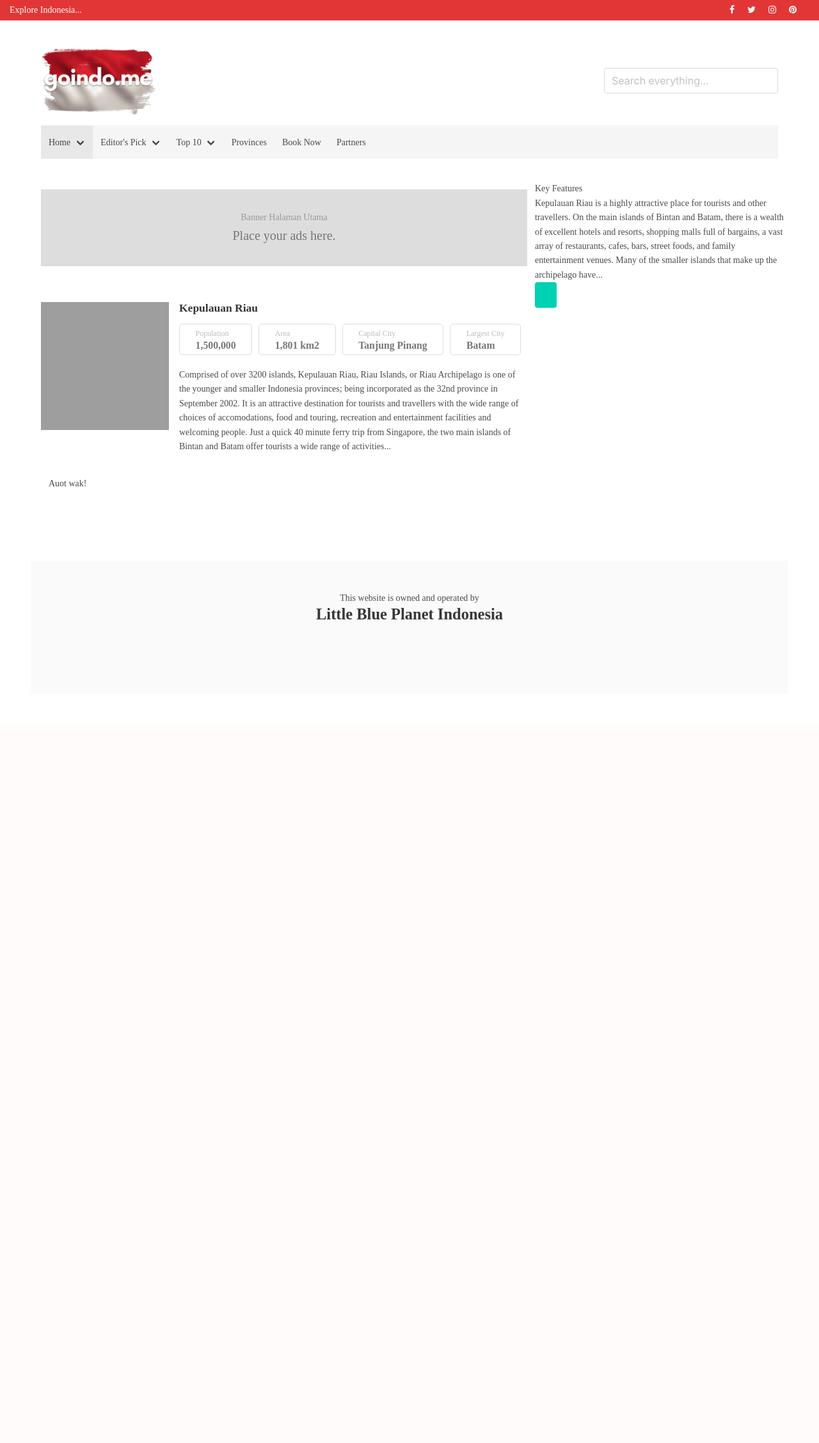
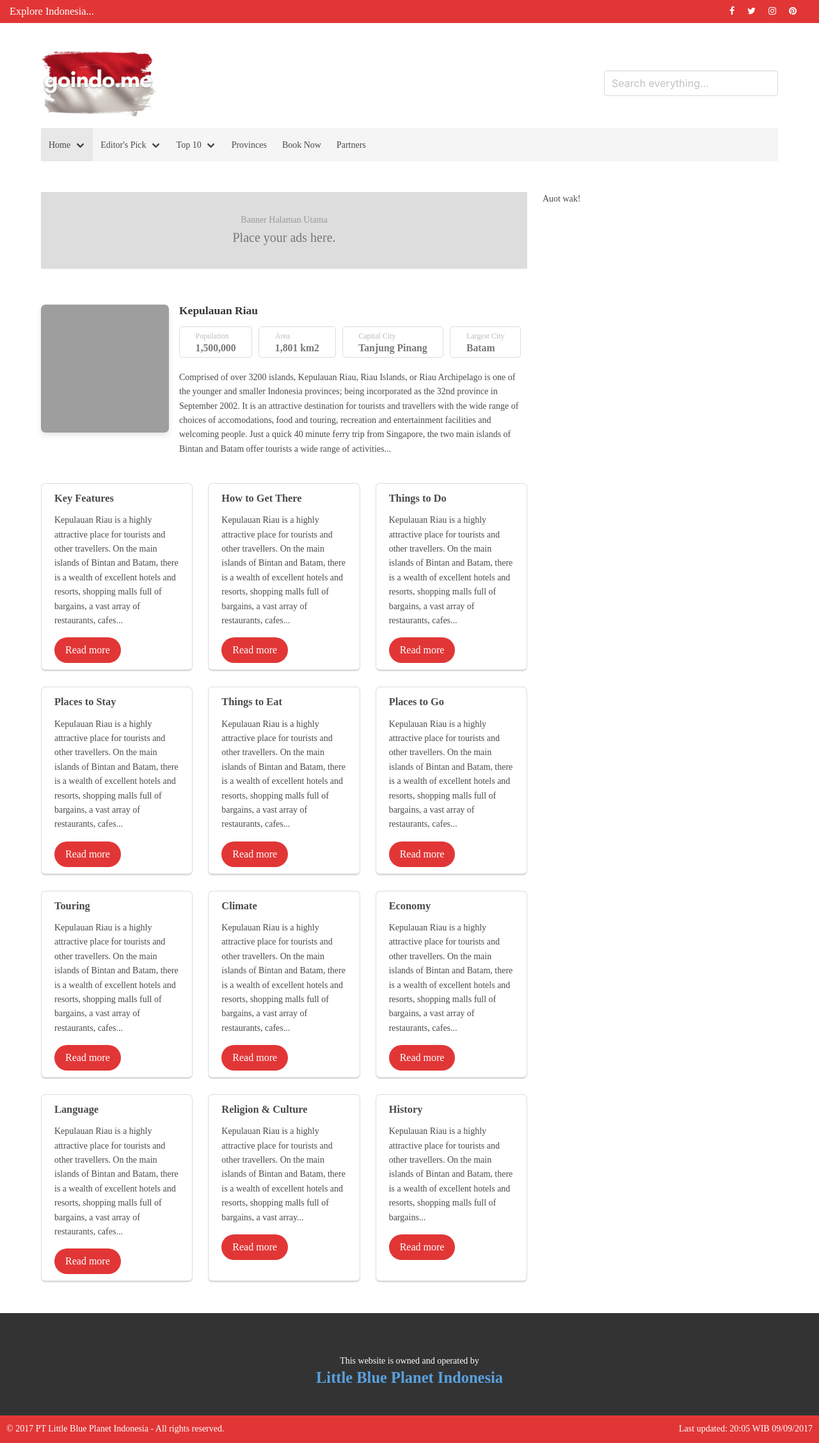
Before and after one commit to itujono/goindo.me, a PHP site: page / in a window 1280 px wide. Shown: the whole page at 64% size. Before the commit the page ends 968 px from the top, so only its background shows below. Run offline with PHP 8.4, Linux system fonts and the light colour scheme; some libraries are stand-ins or nearby versions; grey boxes are pictures that could not be loaded.

Commit message:
Footer sempardak.

```diff
--- a/css/style.css
+++ b/css/style.css
@@ -1,5 +1,9 @@
 body, h1, h2, h3, h4, h5, h6 {
   font-family: 'Avenir Regular';
+}
+
+h3 {
+  font-size: 1.17em;
 }
 
 body {
@@ -66,6 +70,16 @@
   font-size: 20px;
 }
 
+.head {
+  margin-bottom: 3em;
+}
+
+.head figure img {
+  border-radius: 7px;
+  -webkit-box-shadow: 0 4px 10px rgba(0, 0, 0, 0.1);
+  box-shadow: 0 4px 10px rgba(0, 0, 0, 0.1);
+}
+
 .content .stats {
   margin-bottom: 20px;
 }
@@ -87,3 +101,70 @@
   border-radius: 5px;
   margin-right: 10px;
 }
+
+.features {
+  padding: 10px 20px;
+  border-radius: 7px;
+  border: 1px solid #ddd;
+  border-bottom: 3px solid #ddd;
+  -webkit-transition: all .3s ease;
+  -o-transition: all .3s ease;
+  transition: all .3s ease;
+}
+
+.features:hover {
+  -webkit-transform: translateY(-5px);
+  -ms-transform: translateY(-5px);
+  transform: translateY(-5px);
+  -webkit-box-shadow: 0 4px 10px rgba(0, 0, 0, 0.1);
+  box-shadow: 0 4px 10px rgba(0, 0, 0, 0.1);
+}
+
+.features h3 {
+  font-weight: bold;
+  margin-bottom: 10px;
+}
+
+.features p {
+  margin-bottom: 15px;
+}
+
+.button.is-primary {
+  border-radius: 50px;
+  background-color: #e23636;
+}
+
+.button.is-primary:hover {
+  background-color: #9c1616;
+}
+
+.tile.is-parent {
+  -webkit-flex-basis: 30%;
+  -ms-flex-preferred-size: 30%;
+  flex-basis: 30%;
+}
+
+.tile.is-ancestor {
+  -webkit-flex-wrap: wrap;
+  -ms-flex-wrap: wrap;
+  flex-wrap: wrap;
+}
+
+.footer {
+  background-color: #333;
+  padding: 2rem 0 0 0;
+  color: #fff;
+}
+
+.footer .content {
+  padding: 2rem;
+}
+
+.footer .content h2 {
+  color: #59a1e0;
+}
+
+.footer .bottom-bar {
+  padding: 10px;
+  background-color: #e23636;
+}
--- a/css/style.scss
+++ b/css/style.scss
@@ -3,6 +3,10 @@
 
 body, h1, h2, h3, h4, h5, h6 {
     font-family: 'Avenir Regular'
+}
+
+h3 {
+    font-size: 1.17em;
 }
 
 body {
@@ -54,6 +58,16 @@
     }
 }
 
+.head {
+    margin-bottom: 3em;
+    figure {
+        img {
+            border-radius: 7px;
+            box-shadow: $boxShadow;
+        }
+    }
+}
+
 .content .stats {
     margin-bottom: 20px;
     p {
@@ -61,12 +75,10 @@
         font-size: 12px;
         color: #bbb;
     }
-
     h5 {
         margin: 0;
         color: #777;
     }
-
     .level-item {
         border: 1px solid #ddd;
         padding: 5px 0;
@@ -74,3 +86,55 @@
         margin-right: 10px;
     }
 }
+
+.features {
+    padding: 10px 20px;
+    border-radius: 7px;
+    border: 1px solid #ddd;
+    border-bottom: 3px solid #ddd;
+    transition: all .3s ease;
+    &:hover {
+        transform: translateY(-5px);
+        box-shadow: $boxShadow;
+    }
+    h3 {
+        font-weight: bold;
+        margin-bottom: 10px;
+    }
+    p {
+        margin-bottom: 15px;
+    }
+}
+
+.button.is-primary {
+    border-radius: 50px;
+    background-color: $red;
+    &:hover {
+        background-color: darken($red, 20%);
+    }
+}
+
+.tile {
+    &.is-parent {
+        flex-basis: 30%;
+    }
+    &.is-ancestor {
+        flex-wrap: wrap;
+    }
+}
+
+.footer {
+    background-color: #333;
+    padding: 2rem 0 0 0;
+    color: #fff;
+    .content {
+        padding: 2rem;
+        h2 {
+            color: $blue;
+        }
+    }
+    .bottom-bar {
+        padding: 10px;
+        background-color: $red;
+    }
+}
--- a/css/var.scss
+++ b/css/var.scss
@@ -1,3 +1,5 @@
 
 
 $red: #e23636;
+$blue: #59a1e0;
+$boxShadow: 0 4px 10px rgba(0, 0, 0, .1);
--- a/index.html
+++ b/index.html
@@ -131,7 +131,7 @@
                             <h4>Place your ads here.</h4>
                         </div>
 
-                        <div class="media">
+                        <div class="media head">
                             <figure class="media-left">
                                 <img src="http://unsplash.it/200x200" alt="Kepulauan Riau">
                             </figure>
@@ -164,19 +164,95 @@
                                             </div>
                                         </div>
                                     </div>
-                                    </div>
                                     Comprised of over 3200 islands, Kepulauan Riau, Riau Islands, or Riau Archipelago is one of the younger and smaller Indonesia provinces; being incorporated as the 32nd province in September 2002. It is an attractive destination for tourists and travellers with the wide range of choices of accomodations, food and touring, recreation and entertainment facilities and welcoming people. Just a quick 40 minute ferry trip from Singapore, the two main islands of Bintan and Batam offer tourists a wide range of activities...
-                                </div>
-                            </div>
+                                </div> <!-- kelar Content -->
+                            </div> <!-- kelar Media-Content -->
                         </div>
 
                         <div class="tile is-ancestor">
                             <div class="tile is-parent">
-                                <div class="tile is-child">
+                                <article class="tile is-child features">
                                     <h3>Key Features</h3>
-                                    <p>Kepulauan Riau is a highly attractive place for tourists and other travellers. On the main islands of Bintan and Batam, there is a wealth of excellent hotels and resorts, shopping malls full of bargains, a vast array of restaurants, cafes, bars, street foods, and family entertainment venues. Many of the smaller islands that make up the archipelago have...</p>
-                                    <a href="#" class="button is-primary"></a>
+                                    <p>Kepulauan Riau is a highly attractive place for tourists and other travellers. On the main islands of Bintan and Batam, there is a wealth of excellent hotels and resorts, shopping malls full of bargains, a vast array of restaurants, cafes...</p>
+                                    <a href="#" class="button is-primary">Read more</a>
+                                </article>
                             </div>
+                            <div class="tile is-parent">
+                                <article class="tile is-child features">
+                                    <h3>How to Get There</h3>
+                                    <p>Kepulauan Riau is a highly attractive place for tourists and other travellers. On the main islands of Bintan and Batam, there is a wealth of excellent hotels and resorts, shopping malls full of bargains, a vast array of restaurants, cafes...</p>
+                                    <a href="#" class="button is-primary">Read more</a>
+                                </article>
+                            </div>
+                            <div class="tile is-parent">
+                                <article class="tile is-child features">
+                                    <h3>Things to Do</h3>
+                                    <p>Kepulauan Riau is a highly attractive place for tourists and other travellers. On the main islands of Bintan and Batam, there is a wealth of excellent hotels and resorts, shopping malls full of bargains, a vast array of restaurants, cafes...</p>
+                                    <a href="#" class="button is-primary">Read more</a>
+                                </article>
+                            </div>
+                            <div class="tile is-parent">
+                                <article class="tile is-child features">
+                                    <h3>Places to Stay</h3>
+                                    <p>Kepulauan Riau is a highly attractive place for tourists and other travellers. On the main islands of Bintan and Batam, there is a wealth of excellent hotels and resorts, shopping malls full of bargains, a vast array of restaurants, cafes...</p>
+                                    <a href="#" class="button is-primary">Read more</a>
+                                </article>
+                            </div>
+                            <div class="tile is-parent">
+                                <article class="tile is-child features">
+                                    <h3>Things to Eat</h3>
+                                    <p>Kepulauan Riau is a highly attractive place for tourists and other travellers. On the main islands of Bintan and Batam, there is a wealth of excellent hotels and resorts, shopping malls full of bargains, a vast array of restaurants, cafes...</p>
+                                    <a href="#" class="button is-primary">Read more</a>
+                                </article>
+                            </div>
+                            <div class="tile is-parent">
+                                <article class="tile is-child features">
+                                    <h3>Places to Go</h3>
+                                    <p>Kepulauan Riau is a highly attractive place for tourists and other travellers. On the main islands of Bintan and Batam, there is a wealth of excellent hotels and resorts, shopping malls full of bargains, a vast array of restaurants, cafes...</p>
+                                    <a href="#" class="button is-primary">Read more</a>
+                                </article>
+                            </div>
+                            <div class="tile is-parent">
+                                <article class="tile is-child features">
+                                    <h3>Touring</h3>
+                                    <p>Kepulauan Riau is a highly attractive place for tourists and other travellers. On the main islands of Bintan and Batam, there is a wealth of excellent hotels and resorts, shopping malls full of bargains, a vast array of restaurants, cafes...</p>
+                                    <a href="#" class="button is-primary">Read more</a>
+                                </article>
+                            </div>
+                            <div class="tile is-parent">
+                                <article class="tile is-child features">
+                                    <h3>Climate</h3>
+                                    <p>Kepulauan Riau is a highly attractive place for tourists and other travellers. On the main islands of Bintan and Batam, there is a wealth of excellent hotels and resorts, shopping malls full of bargains, a vast array of restaurants, cafes...</p>
+                                    <a href="#" class="button is-primary">Read more</a>
+                                </article>
+                            </div>
+                            <div class="tile is-parent">
+                                <article class="tile is-child features">
+                                    <h3>Economy</h3>
+                                    <p>Kepulauan Riau is a highly attractive place for tourists and other travellers. On the main islands of Bintan and Batam, there is a wealth of excellent hotels and resorts, shopping malls full of bargains, a vast array of restaurants, cafes...</p>
+                                    <a href="#" class="button is-primary">Read more</a>
+                                </article>
+                            </div>
+                            <div class="tile is-parent">
+                                <article class="tile is-child features">
+                                    <h3>Language</h3>
+                                    <p>Kepulauan Riau is a highly attractive place for tourists and other travellers. On the main islands of Bintan and Batam, there is a wealth of excellent hotels and resorts, shopping malls full of bargains, a vast array of restaurants, cafes...</p>
+                                    <a href="#" class="button is-primary">Read more</a>
+                                </article>
+                            </div>
+                            <div class="tile is-parent">
+                                <article class="tile is-child features">
+                                    <h3>Religion &amp; Culture</h3>
+                                    <p>Kepulauan Riau is a highly attractive place for tourists and other travellers. On the main islands of Bintan and Batam, there is a wealth of excellent hotels and resorts, shopping malls full of bargains, a vast array...</p>
+                                    <a href="#" class="button is-primary">Read more</a>
+                                </article>
+                            </div>
+                            <div class="tile is-parent">
+                                <article class="tile is-child features">
+                                    <h3>History</h3>
+                                    <p>Kepulauan Riau is a highly attractive place for tourists and other travellers. On the main islands of Bintan and Batam, there is a wealth of excellent hotels and resorts, shopping malls full of bargains...</p>
+                                    <a href="#" class="button is-primary">Read more</a>
+                                </article>
                             </div>
                         </div>
 
@@ -187,7 +263,6 @@
                 </div>
             </div>
         </section>
-        <section class="section">
         <footer class="footer">
             <div class="container">
                 <div class="content has-text-centered">
@@ -195,14 +270,13 @@
                     <h2>Little Blue Planet Indonesia</h2>
                 </div>
             </div>
+            <div class="bottom-bar level">
+                <p class="level-left">&copy; 2017 PT Little Blue Planet Indonesia - All rights reserved.</p>
+                <p class="level-right">Last updated: 20:05 WIB 09/09/2017</p>
+            </div>
         </footer>
-        </section>
 
         <script src="https://cdnjs.cloudflare.com/ajax/libs/jquery/3.2.1/jquery.min.js"></script>
-        <script>
-            $(document).ready(function(){
-                $(".owl-carousel").owlCarousel();
-            });
-        </script>
+
     </body>
 </html>
```
Lines whose indentation alone changed are shown as unchanged.
